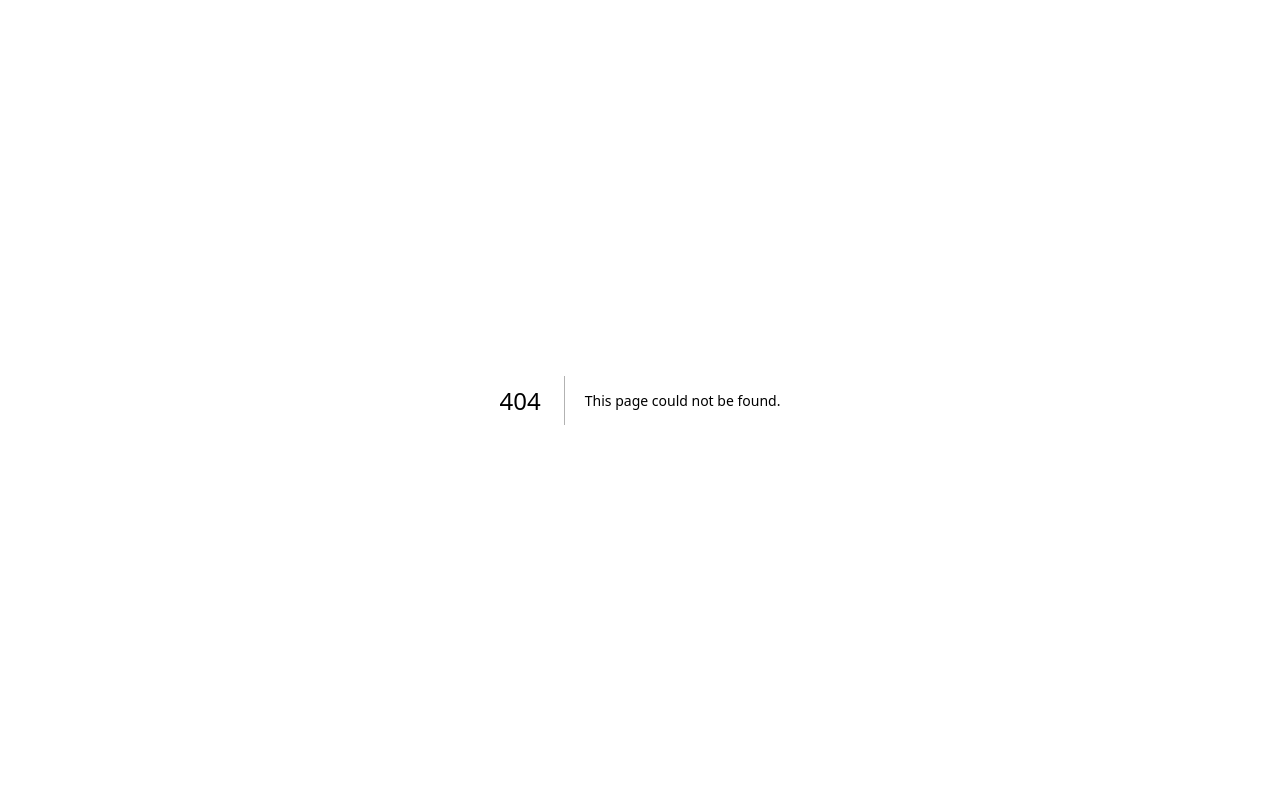
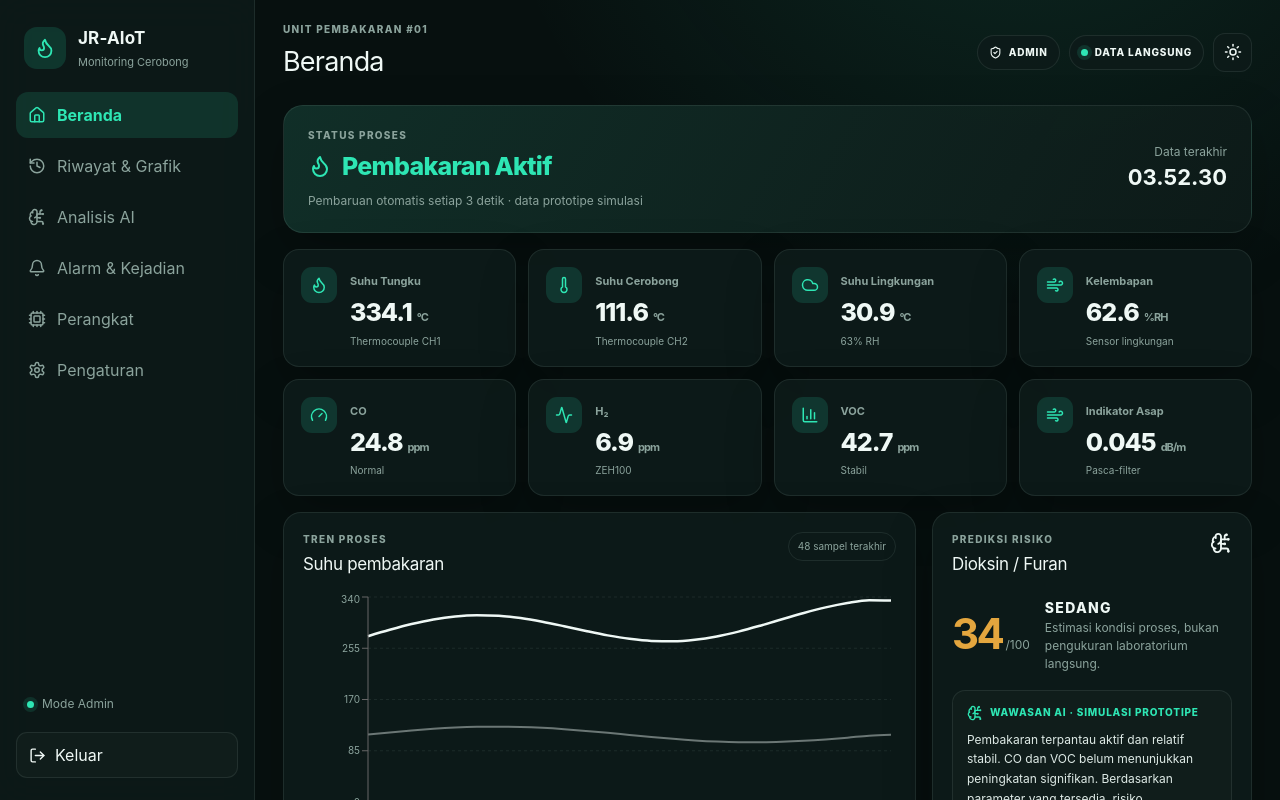
Before and after one commit to jrcoreid-repo/IoT_Incenerator_2026, a Next.js app: page /admin in a window 1280 px wide. Before the commit this address had no page. Shown: the top 800 px of the page. Built offline with nearby package versions, Linux system fonts and the light colour scheme.

Commit message:
feat: add protected admin dashboard route

```diff
--- /dev/null
+++ b/app/admin/page.tsx
@@ -0,0 +1,5 @@
+import DashboardShell from "@/components/dashboard-shell";
+
+export default function AdminPage() {
+  return <DashboardShell mode="admin" />;
+}
```
